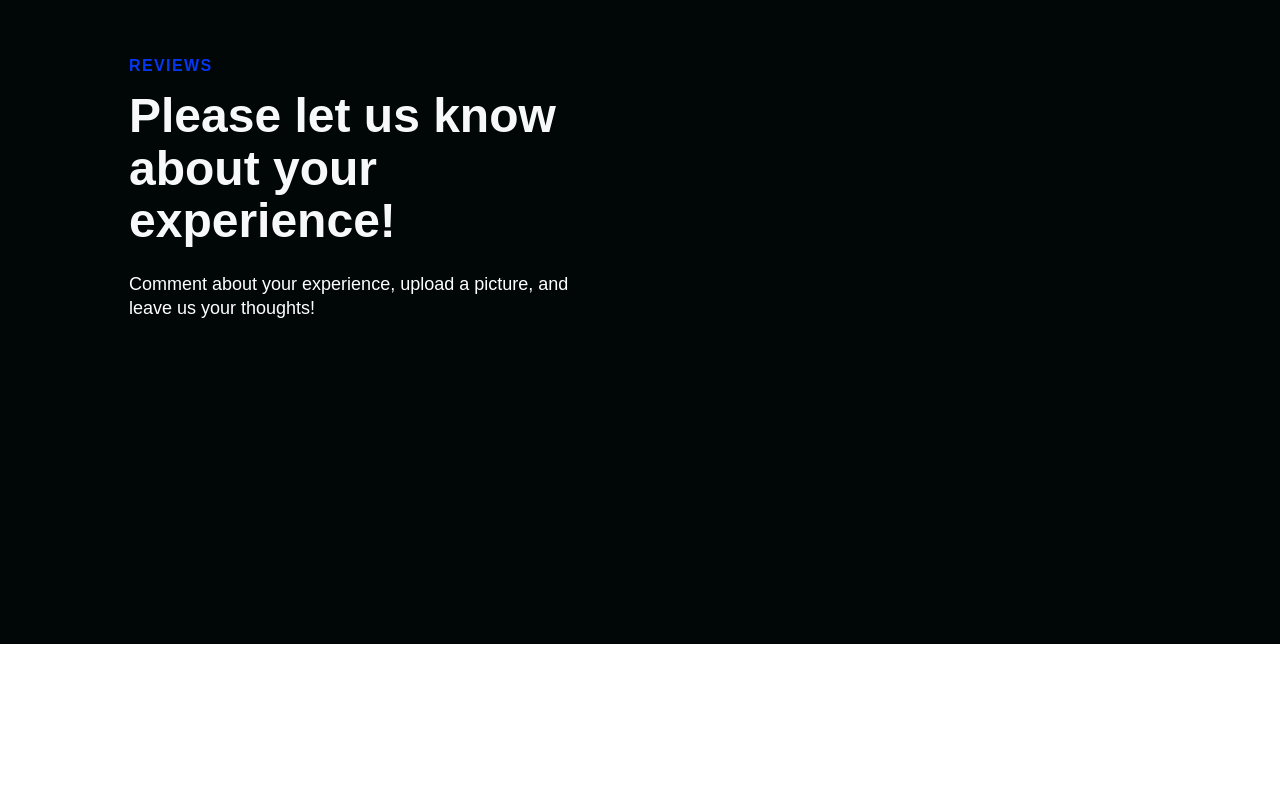
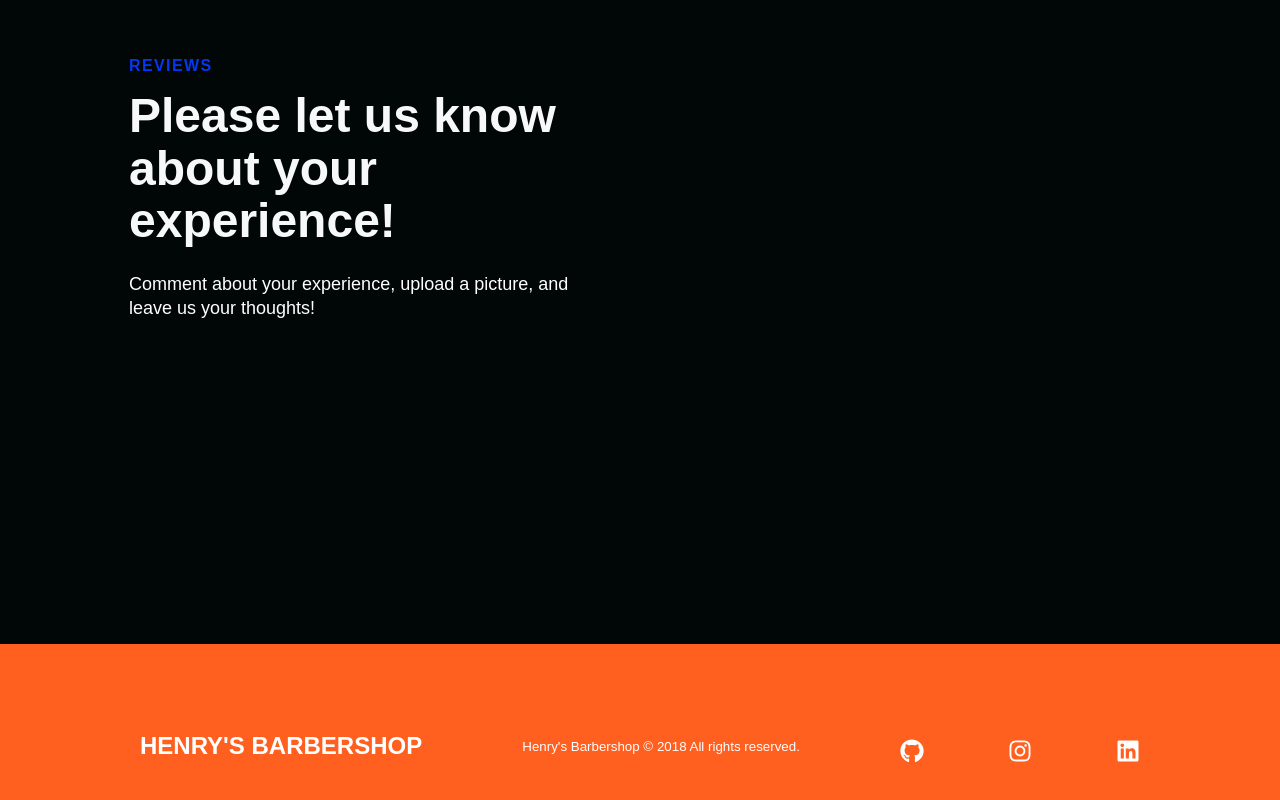
Before and after one commit to henrigy/Henry-s-Barbershop, a React (Create React App) app in the folder front-end/: page / in a window 1280 px wide. Shown: the part 2556-3356 px from the top of the page. Before the commit the page ends 3200 px from the top, so only its background shows below. Built offline with nearby package versions, Linux system fonts and the light colour scheme; a web font is replaced by a local one.

Commit message:
completed smooth-scrolling

```diff
--- /dev/null
+++ b/front-end/src/components/Footer/FooterElements.js
@@ -0,0 +1,69 @@
+import styled from "styled-components";
+import { Link } from "react-router-dom";
+
+export const FooterContainer = styled.footer`
+  background: #ff5f1f;
+`;
+
+export const FooterWrap = styled.div`
+  padding: 48px 24px;
+  display: flex;
+  flex-direction: column;
+  justify-content: center;
+  align-items: center;
+  max-width: 1100px;
+  margin: 0 auto;
+`;
+
+export const SocialMedia = styled.section`
+  max-width: 1000px;
+  width: 100%;
+`;
+
+export const SocialMediaWrap = styled.div`
+  display: flex;
+  justify-content: space-between;
+  align-items: center;
+  max-width: 1100px;
+  margin: 40px auto 0 auto;
+
+  @media screen and (max-width: 820px) {
+    flex-direction: column;
+  }
+`;
+
+export const SocialLogo = styled(Link)`
+  color: #fff;
+  justify-self: start;
+  cursor: pointer;
+  text-decoration: none;
+  font-size: 1.5rem;
+  display: flex;
+  align-items: center;
+  margin-bottom: 16px;
+  font-weight: bold;
+
+  &:hover {
+    color: 	#000;
+    transition: 0.2s ease-in-out;
+`;
+
+export const SocialIcons = styled.div`
+  display: flex;
+  justify-content: space-between;
+  align-items: center;
+  width: 240px;
+`;
+export const SocialIconLink = styled.a`
+  color: #fff;
+  font-size: 24px;
+
+  &:hover {
+    color: 	#000;
+    transition: 0.2s ease-in-out;
+`;
+
+export const WebsiteRights = styled.small`
+  color: #fff;
+  margin-bottom: 16px;
+`;
--- /dev/null
+++ b/front-end/src/components/Footer/index.js
@@ -0,0 +1,62 @@
+import React from "react";
+import { FaGithub, FaInstagram, FaLinkedin } from "react-icons/fa";
+import {
+  FooterContainer,
+  FooterWrap,
+  SocialIconLink,
+  SocialIcons,
+  SocialLogo,
+  SocialMedia,
+  SocialMediaWrap,
+  WebsiteRights,
+} from "./FooterElements";
+import { animateScroll as scroll } from "react-scroll";
+
+const Footer = () => {
+  const toggleHome = () => {
+    scroll.scrollToTop();
+  };
+
+  return (
+    <FooterContainer>
+      <FooterWrap>
+        <SocialMedia>
+          <SocialMediaWrap>
+            <SocialLogo to="/" onClick={toggleHome}>
+              HENRY'S BARBERSHOP
+            </SocialLogo>
+            <WebsiteRights>
+              Henry's Barbershop © 2018 All rights reserved.
+            </WebsiteRights>
+            <SocialIcons>
+              <SocialIconLink
+                href="https://github.com/henrybliu"
+                target="_blank"
+                arial-label="GitHub"
+              >
+                <FaGithub />
+              </SocialIconLink>
+              <SocialIconLink
+                href="https://www.instagram.com/henrysbarbershop/?hl=en"
+                target="_blank"
+                arial-label="Instagram"
+              >
+                <FaInstagram />
+              </SocialIconLink>
+
+              <SocialIconLink
+                href="https://www.linkedin.com/in/henrybliu/"
+                target="_blank"
+                arial-label="Linkedin"
+              >
+                <FaLinkedin />
+              </SocialIconLink>
+            </SocialIcons>
+          </SocialMediaWrap>
+        </SocialMedia>
+      </FooterWrap>
+    </FooterContainer>
+  );
+};
+
+export default Footer;
--- a/front-end/src/components/InfoSection/index.jsx
+++ b/front-end/src/components/InfoSection/index.jsx
@@ -1,5 +1,4 @@
 import React from "react";
-// import { Button } from '../ButtonElement'
 import {
   InfoContainer,
   InfoWrapper,
@@ -35,23 +34,10 @@
                 <Subtitle darkDescription={darkDescription}>
                   {description}
                 </Subtitle>
-                {/* <BtnWrap> */}
-                {/* <Button to='home'
-                  smooth={true}
-                  duration={500}
-                  spy={true}
-                  exact='true'
-                  offset={-80}
-                  primary={primary ? 1 : 0}
-                  dark={dark ? 1 : 0}
-                  dark2={dark2 ? 1 : 0}
-                  >{buttonLabel}
-                  </Button> */}
-                {/* </BtnWrap> */}
               </TextWrapper>
             </Column1>
             <Column2>
-              <RightWrap>{/* <Img src={img} alt={alt}/> */}</RightWrap>
+              <RightWrap>{/* can put in additional elements here */}</RightWrap>
             </Column2>
           </InfoRow>
         </InfoWrapper>
--- a/front-end/src/pages/index.js
+++ b/front-end/src/pages/index.js
@@ -1,4 +1,5 @@
 import React, { useState } from "react";
+import Footer from "../components/Footer";
 import InfoSection from "../components/InfoSection";
 import {
   homeObjOne,
@@ -24,6 +25,7 @@
       <InfoSection {...homeObjOne} />
       <InfoSection {...homeObjTwo} />
       <InfoSection {...homeObjThree} />
+      <Footer />
     </>
   );
 };
```
Also changed, not shown: front-end/src/components/InfoSection/Data.jsx (+0 -17 lines), front-end/src/components/InfoSection/InfoElements.jsx (+1 -9 lines).
